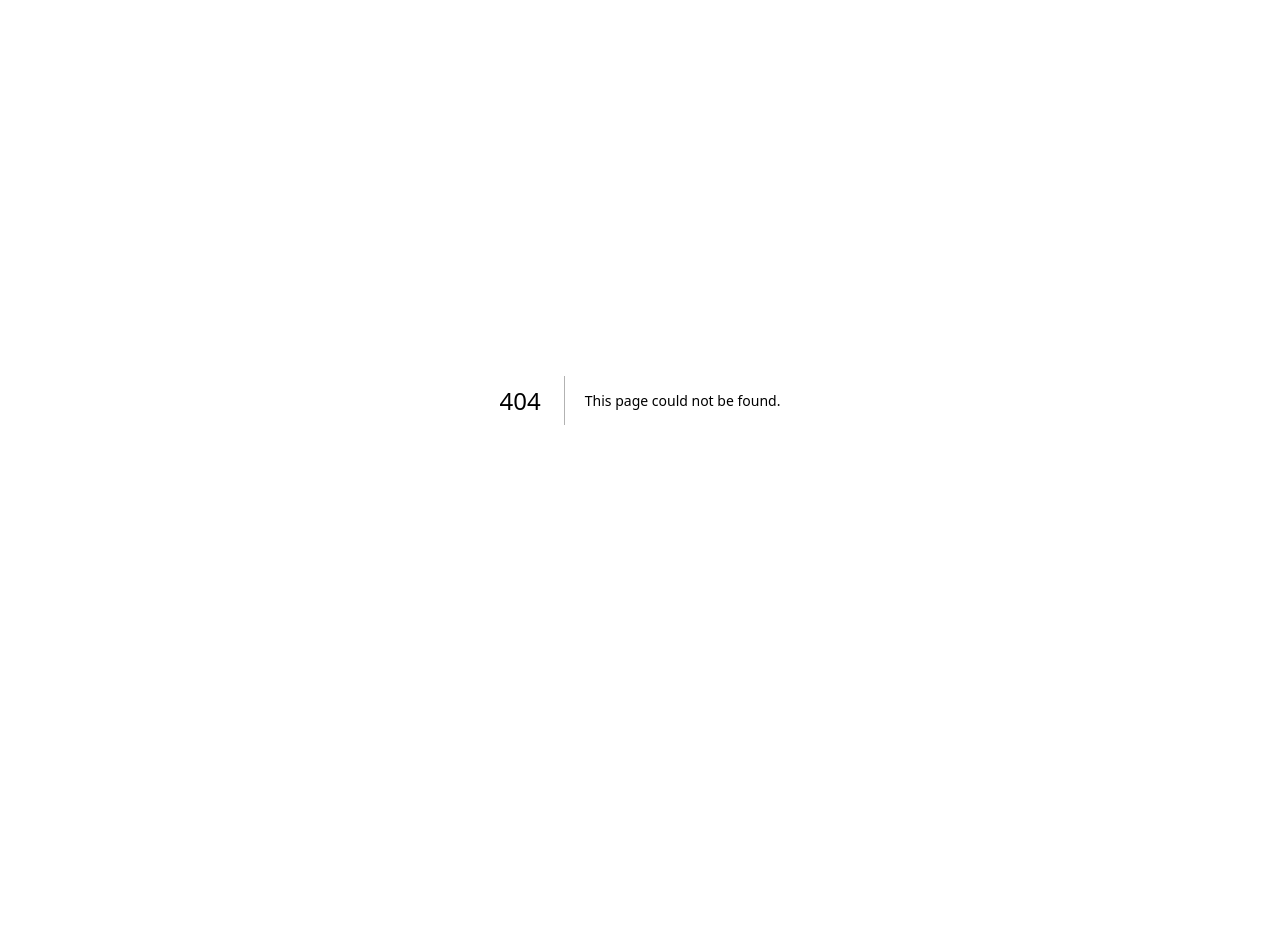
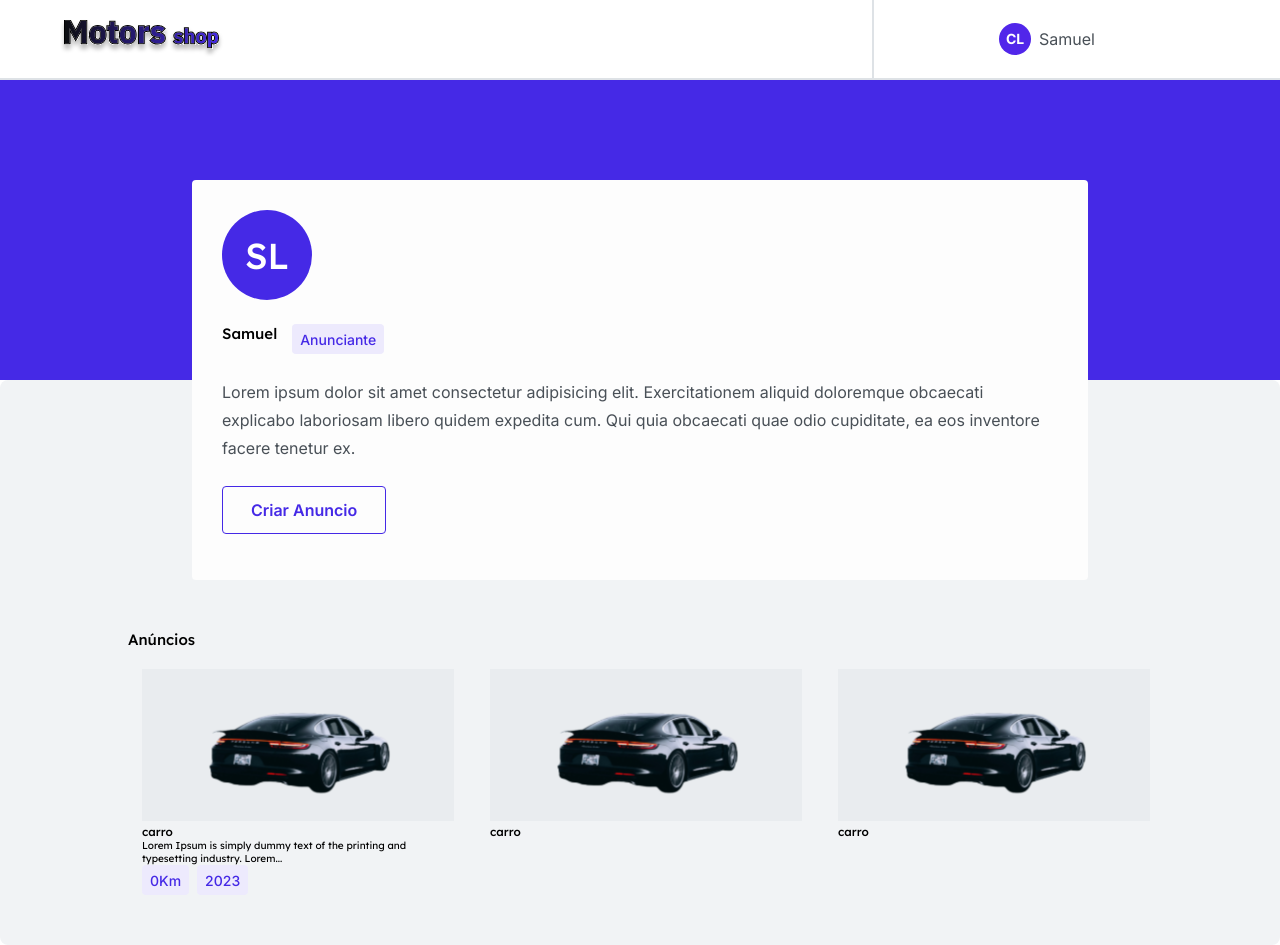
Before and after one commit to JeffOliveiraDev/grupo24-t14-EMotors, a Next.js app in the folder front/: page /adminPage in a window 1280 px wide. Before the commit this address had no page. Before the commit the page ends 800 px from the top, so only its background shows below. Built offline with nearby package versions, Linux system fonts and the light colour scheme.

Commit message:
feat: modal register new car

```diff
--- /dev/null
+++ b/front/src/app/adminPage/page.tsx
@@ -0,0 +1,84 @@
+"use client";
+import React, { useState } from "react";
+import styles from "./styles.module.scss";
+import Image from "next/image";
+import carImage from "../../assets/imageCar.svg";
+import headerTitle from "../../assets/headerTitle.svg";
+import Tag from "@/components/Tags/index.tags";
+import ModalRegisterCar from "@/components/modalRegisterNewCar";
+
+const AdminProfilePage = () => {
+  const [modalOpen, setModalOpen] = useState(false);
+
+  const tags = [{ text: "0Km" }, { text: "2023" }];
+  return (
+    <main className={styles.boxPage}>
+      <header>
+        <div className={styles.divLeft}>
+          <Image src={headerTitle} alt="" />
+        </div>
+        <div className={styles.divRight}>
+          <span>CL</span>
+          <h3>Samuel</h3>
+        </div>
+      </header>
+      <div className={styles.blueBackground}></div>
+      <section>
+        <div className={styles.boxCreateAndList}>
+          <div className={styles.boxUser}>
+            <span>SL</span>
+            <div className={styles.nameAndTag}>
+              <h2>Samuel</h2>
+              <Tag>Anunciante</Tag>
+            </div>
+            <p>
+              Lorem ipsum dolor sit amet consectetur adipisicing elit.
+              Exercitationem aliquid doloremque obcaecati explicabo laboriosam
+              libero quidem expedita cum. Qui quia obcaecati quae odio
+              cupiditate, ea eos inventore facere tenetur ex.
+            </p>
+            <button
+              className={styles.btnCreateAnnounce}
+              onClick={() => setModalOpen(!modalOpen)}
+            >
+              Criar Anuncio
+            </button>
+          </div>
+
+          <div className={styles.boxMyCarsList}>
+            <h2>Anúncios</h2>
+            <ul>
+              <li>
+                <Image src={carImage} alt="" />
+                <h3>carro</h3>
+                <p>
+                  Lorem Ipsum is simply dummy text of the printing and
+                  typesetting industry. Lorem...
+                </p>
+                <div className={styles.boxTagsPrice}>
+                  <ul>
+                    {tags.map((e, i) => (
+                      <Tag key={i}>{e.text}</Tag>
+                    ))}
+                  </ul>
+                </div>
+              </li>
+              <li>
+                <Image src={carImage} alt="" />
+                <h3>carro</h3>
+              </li>
+              <li>
+                <Image src={carImage} alt="" />
+                <h3>carro</h3>
+              </li>
+            </ul>
+          </div>
+        </div>
+
+        <ModalRegisterCar modalOpen={modalOpen} setModal={setModalOpen} />
+      </section>
+    </main>
+  );
+};
+
+export default AdminProfilePage;
--- /dev/null
+++ b/front/src/app/adminPage/styles.module.scss
@@ -0,0 +1,178 @@
+@use "../../scss/abstracts/" as *;
+@import url("https://fonts.googleapis.com/css2?family=Lexend:wght@300;400;500;600;700;800;900&display=swap");
+@import url("https://fonts.googleapis.com/css2?family=Inter:wght@300;400;500;600;700;800;900&family=Lexend:wght@300;400;500;600;700;800;900&display=swap");
+
+.boxPage {
+  header {
+    display: flex;
+    justify-content: space-between;
+    align-items: center;
+    height: 80px;
+    padding: 0px 60px;
+    border-bottom: 2px solid #dee2e6;
+
+    .divLeft {
+      width: 70%;
+    }
+
+    .divRight {
+      width: 30%;
+      height: 100%;
+      margin: auto;
+      display: flex;
+      justify-content: center;
+      align-items: center;
+      gap: 0.8rem;
+
+      border-left: 2px solid #dee2e6;
+
+      h3 {
+        font-family: "Inter";
+        font-style: normal;
+        font-weight: 400;
+        font-size: 1.6rem;
+
+        color: $color-grey-scale-grey-2;
+      }
+
+      span {
+        display: flex;
+        flex-direction: column;
+        justify-content: center;
+        align-items: center;
+        padding: 0px;
+
+        width: 32px;
+        height: 32px;
+
+        font-family: "Inter";
+        font-style: normal;
+        font-weight: 700;
+        font-size: 1.4rem;
+        line-height: 0px;
+
+        color: #ffffff;
+
+        background: $color-brand-brand-2;
+        border-radius: 150px;
+      }
+    }
+  }
+  .blueBackground {
+    background: $color-brand-brand-1;
+    width: 100vw;
+    height: 300px;
+  }
+  .boxCreateAndList {
+    display: flex;
+    height: fit-content;
+    align-items: center;
+    justify-content: center;
+    background: $color-grey-scale-grey-8;
+    border-radius: 8px;
+    flex-direction: column;
+
+    // h2 {
+    //   display: flex;
+    //   align-self: flex-start;
+    // }
+  }
+  .boxUser {
+    width: 70%;
+    height: 400px;
+    margin-top: -200px;
+    background: $color-grey-scale-grey-10;
+    border-radius: 4px;
+    display: flex;
+    flex-direction: column;
+    padding: 3rem;
+    gap: 2.4rem;
+
+    span {
+      display: flex;
+      flex-direction: column;
+      justify-content: center;
+      align-items: center;
+
+      width: 90px;
+      height: 90px;
+
+      color: #ffffff;
+      font-weight: 500;
+      font-size: 3.6rem;
+      background: $color-brand-brand-1;
+      border-radius: 150px;
+    }
+    .nameAndTag {
+      display: flex;
+      align-items: center;
+      gap: 1.5rem;
+    }
+    h3 {
+      @include text-style-heading-heading-6-600;
+      color: $color-grey-scale-grey-1;
+    }
+    p {
+      @include text-style-text-body-1-400;
+      color: $color-grey-scale-grey-2;
+    }
+    .btnCreateAnnounce {
+      @include button-big-text;
+    }
+  }
+  @media (max-width: 688px) {
+    .boxUser {
+      height: fit-content;
+    }
+  }
+  .boxMyCarsList {
+    display: flex;
+    align-items: center;
+    justify-content: center;
+    width: 80%;
+    align-items: center;
+    padding: 50px 0px;
+    gap: 20px;
+    flex-direction: column;
+    height: fit-content;
+  }
+  h2 {
+    display: flex;
+    align-self: flex-start;
+  }
+
+  .boxMyCarsList ul {
+    display: flex;
+    flex-wrap: wrap;
+    gap: 4.8rem;
+  }
+  .boxMyCarsList li {
+    width: 300px;
+    height: fit-content;
+  }
+  .boxMyCarsList {
+    img {
+      width: 312px;
+      height: 152px;
+
+      background: $color-grey-scale-grey-7;
+
+      border: 2px solid $color-grey-scale-grey-7;
+    }
+  }
+  .boxTagsPrice {
+    display: flex;
+    justify-content: space-between;
+    align-items: center;
+    gap: 0.8rem;
+    ul {
+      display: flex;
+      gap: 0.8rem;
+    }
+
+    span {
+      @include text-style-heading-heading-7-500;
+      color: $color-grey-scale-grey-1;
+    }
+  }
+}
--- a/front/src/app/layout.tsx
+++ b/front/src/app/layout.tsx
@@ -23,12 +23,9 @@ export default function RootLayout({
 }) {
   return (
     <html lang="en">
-
       <body className={`${inter.className} ${lexend.className} `}>
-
         {children}
         <ToastContainer />
-
       </body>
     </html>
   );
--- /dev/null
+++ b/front/src/components/modalRegisterNewCar/index.tsx
@@ -0,0 +1,58 @@
+import React from "react";
+import styles from "../modalRegisterNewCar/styles.module.scss";
+import { useForm } from "react-hook-form";
+
+const ModalRegisterCar = ({ modalOpen, setModal }: any) => {
+  // const { register, handleSubmit } = useForm<UserData>({
+  //   resolver: zodResolver(userSchema),
+  // });
+
+  // const { register: registerUser } = useAuth();
+
+  // const onFormSubmit = (formData: UserData) => {
+  //   registerUser(formData);
+  // };
+  if (modalOpen) {
+    return (
+      <div className={styles.modalBox}>
+        <div className={styles.modalInterior}>
+          <div className={styles.tittleAndClose}>
+            <h2>Criar anuncio</h2>
+            <button onClick={() => setModal(!modalOpen)}>X</button>
+          </div>
+          <h3>Informações do veículo</h3>
+          {/* action=""
+            method="post"
+            className={"p-4 flex flex-col gap-2"}
+            onSubmit={handleSubmit(onFormSubmit)} */}
+          <form action="" method="post" className={styles.formBox}>
+            <div className={styles.boxMarcaModelo}>
+              <label htmlFor="Marca">Marca</label>
+              <input placeholder="Mercedes Benz" type="text" required />
+              <label htmlFor="Marca">Modelo</label>
+              <input placeholder="A 200 CGI" type="text" required />
+            </div>
+            <div className={styles.box}>
+              <label htmlFor="Ano">Ano</label>
+              <input placeholder="2018" type="text" required />
+
+              <label htmlFor="Combustível">Combustível</label>
+              <input placeholder="Gasolina / Etanol" type="text" required />
+              <label htmlFor="Quilometragem">Quilometragem</label>
+              <input placeholder="30.000" type="text" required />
+              <label htmlFor="Cor">Cor</label>
+              <input placeholder="Preto" type="text" required />
+
+              <label htmlFor="Preço tabela FIPE">Preço tabela FIPE</label>
+              <input placeholder="40.000 / Etanol" type="text" required />
+              <label htmlFor="Preço">Preço</label>
+              <input placeholder="50.000 / Etanol" type="text" required />
+            </div>
+          </form>
+        </div>
+      </div>
+    );
+  }
+};
+
+export default ModalRegisterCar;
--- /dev/null
+++ b/front/src/components/modalRegisterNewCar/styles.module.scss
@@ -0,0 +1,39 @@
+@use "../../scss/abstracts/" as *;
+
+.modalBox {
+  display: flex;
+  width: 100vw;
+  height: 100vw;
+  position: absolute;
+  justify-content: center;
+  align-items: center;
+  top: 0;
+  background: rgba(0, 0, 0, 0.5);
+}
+.modalInterior {
+  width: 520px;
+  height: 200px;
+  padding: 1.8rem 2.4rem;
+  background: #ffffff;
+  border-radius: 8px;
+}
+.tittleAndClose {
+  display: flex;
+  justify-content: space-between;
+  button {
+    background: none;
+    width: 12px;
+    height: 12px;
+    border: none;
+    color: $color-grey-scale-grey-4;
+  }
+}
+.boxMarcaModelo {
+  display: flex;
+  flex-direction: column;
+}
+.boxCarData {
+  display: grid;
+  grid-template-columns: 1fr 1fr;
+  gap: 1rem;
+}
--- a/front/src/scss/abstracts/_mixin.scss
+++ b/front/src/scss/abstracts/_mixin.scss
@@ -200,3 +200,24 @@
   border: 1.5px solid $color-brand-brand-1;
   border-radius: 4px;
 }
+
+@mixin button-big-text {
+  display: flex;
+
+  justify-content: center;
+  align-items: center;
+  padding: 12px 28px;
+  gap: 10px;
+  background: none;
+  width: fit-content;
+  height: 48px;
+
+  border: 1.5px solid $color-brand-brand-1;
+  border-radius: 4px;
+
+  color: $color-brand-brand-1;
+  font-family: "Inter";
+  font-style: normal;
+  font-weight: 600;
+  font-size: 1.6rem;
+}
```
Also changed, not shown: 1 other file (tests, documents, lock files or other folders).
